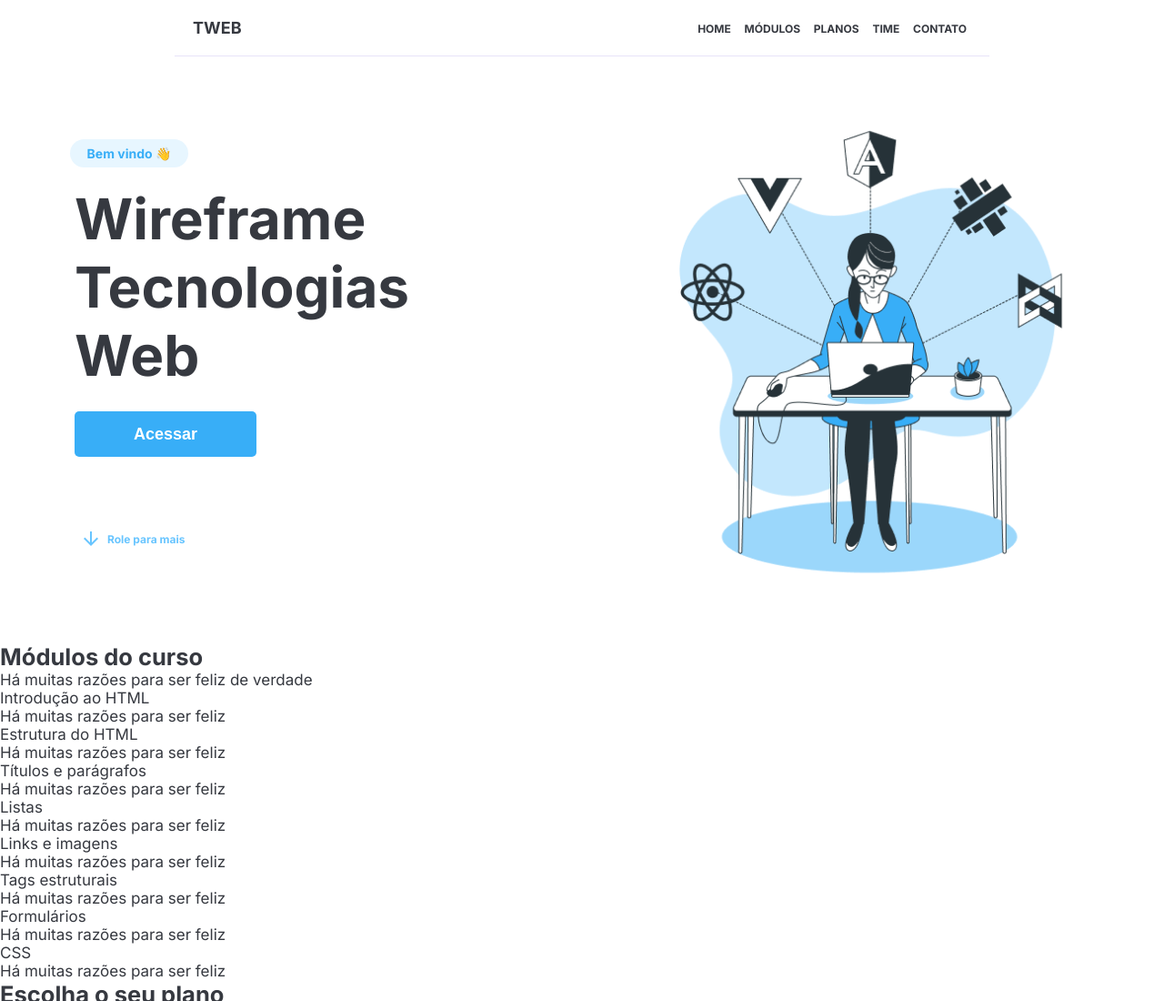
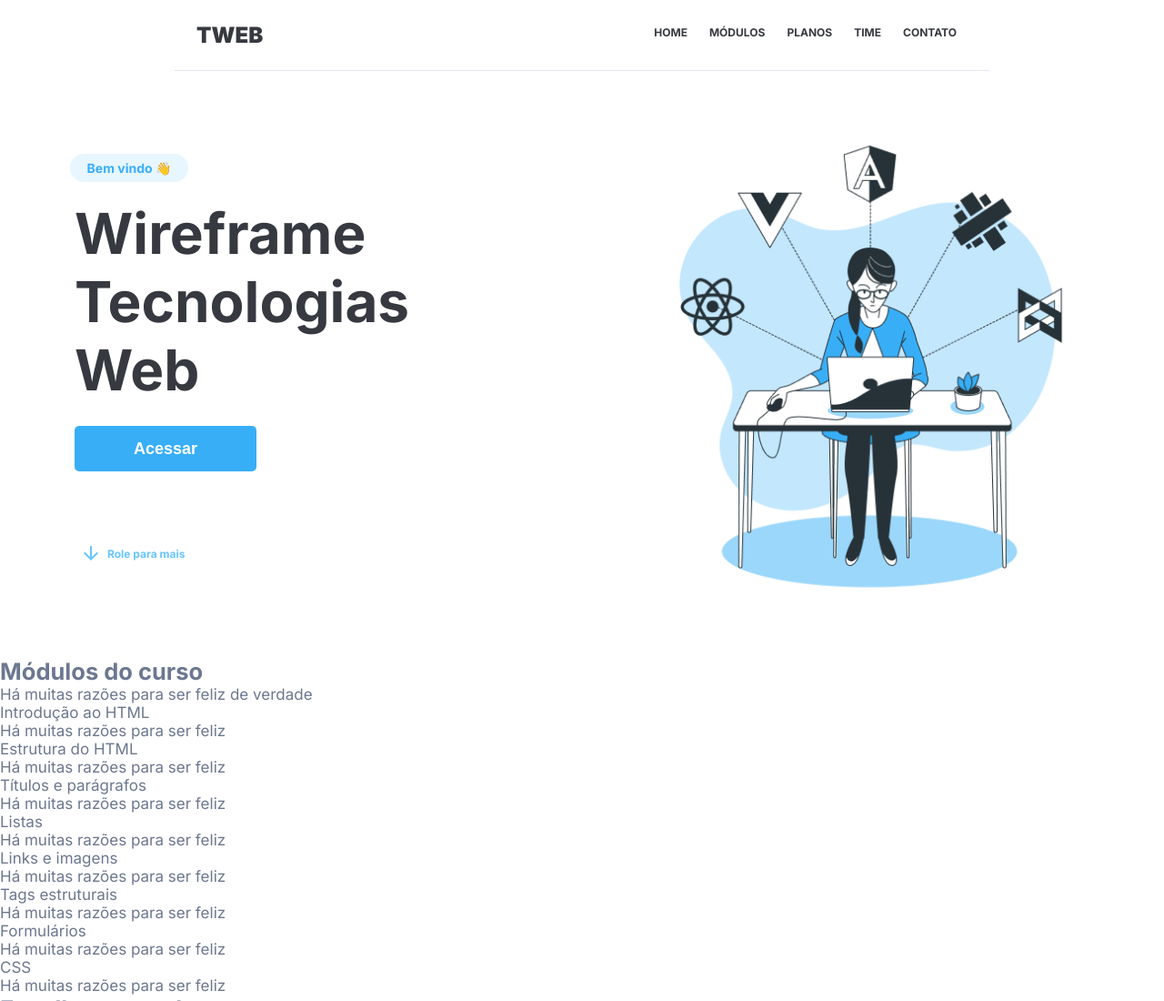
Before and after one commit to rodrigo66713/wireframe-tweb, a plain HTML site: page index.html in a window 1280 px wide. Shown: the top 1100 px of the page at 91% size. Drawn offline with nearby package versions, Linux system fonts and the light colour scheme.

Commit message:
algumas modificações semânticas

```diff
--- a/index.html
+++ b/index.html
@@ -17,11 +17,13 @@
     <header>
         <h1>TWEB</h1>
         <nav>
-            <a href="#home">HOME</a>
-            <a href="#section-2">MÓDULOS</a>
-            <a href="#section-3">PLANOS</a>
-            <a href="#section-4">TIME</a>
-            <a href="#section-5">CONTATO</a>
+            <ul>
+                <li><a href="#home">HOME</a></li>
+                <li><a href="#section-2">MÓDULOS</a></li>
+                <li><a href="#section-3">PLANOS</a></li>
+                <li><a href="#section-4">TIME</a></li>
+                <li><a href="#section-5">CONTATO</a></li>
+            </ul>
         </nav>
     </header>
     <main>
--- a/style.css
+++ b/style.css
@@ -1,7 +1,8 @@
 :root{
-    --text-color: #363940;
+    --gray-color-1: #363940;
     --primary-color: #38AEF7;
     --primary-color-light: #68C5FF;
+    --text-color: #6C7890;
 }
 
 *{
@@ -9,6 +10,18 @@
     margin: 0;
     border: 0;
     box-sizing: border-box;
+}
+
+li{
+    list-style-type: none;
+}
+
+button {
+    cursor: pointer;
+}
+
+a{
+    text-decoration: none;
 }
 
 body{
@@ -26,21 +39,26 @@ header{
     justify-content: space-between;
     margin-left: 15%;
     margin-right: 15%;
-    padding: 20px;
+    padding: 24px;
     border-bottom: 0.5px solid #E7E3F9;
 }
 
 header h1 {
-    font-weight: 700;
-    font-size: 18px;
+    font-weight: 900;
+    font-size: 24px;
+    color: var(--gray-color-1)
 }
 
-header nav a {
-    padding: 5px;
+header nav ul{
+    display: flex;
+    list-style-type: none;
+}
+
+header nav ul li a {
+    padding: 12px;
     font-weight: 700;
     font-size: 12px;
-    color: var(--text-color);
-    text-decoration: none;
+    color: var(--gray-color-1);
 }
 
 /*home*/
@@ -76,6 +94,7 @@ header nav a {
     font-size: 62px;
     font-weight: 700;
     margin: 12px;
+    color: var(--gray-color-1);
 }
 
 #home picture img{
@@ -108,3 +127,5 @@ header nav a {
 #home span {
     padding: 6px;
 }
+
+/*modules*/
```
